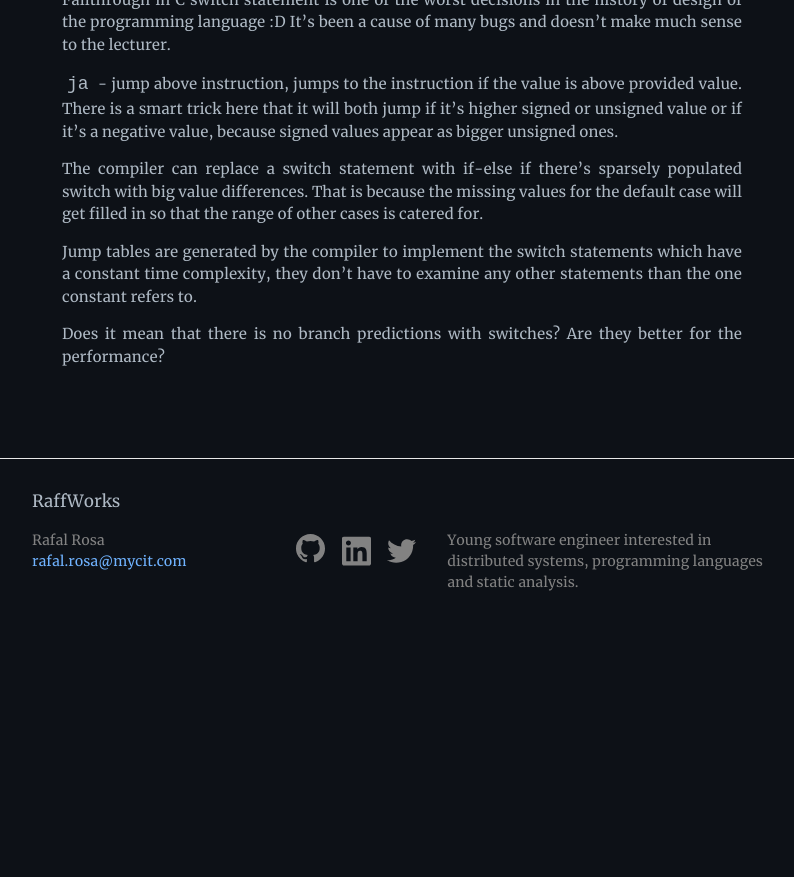
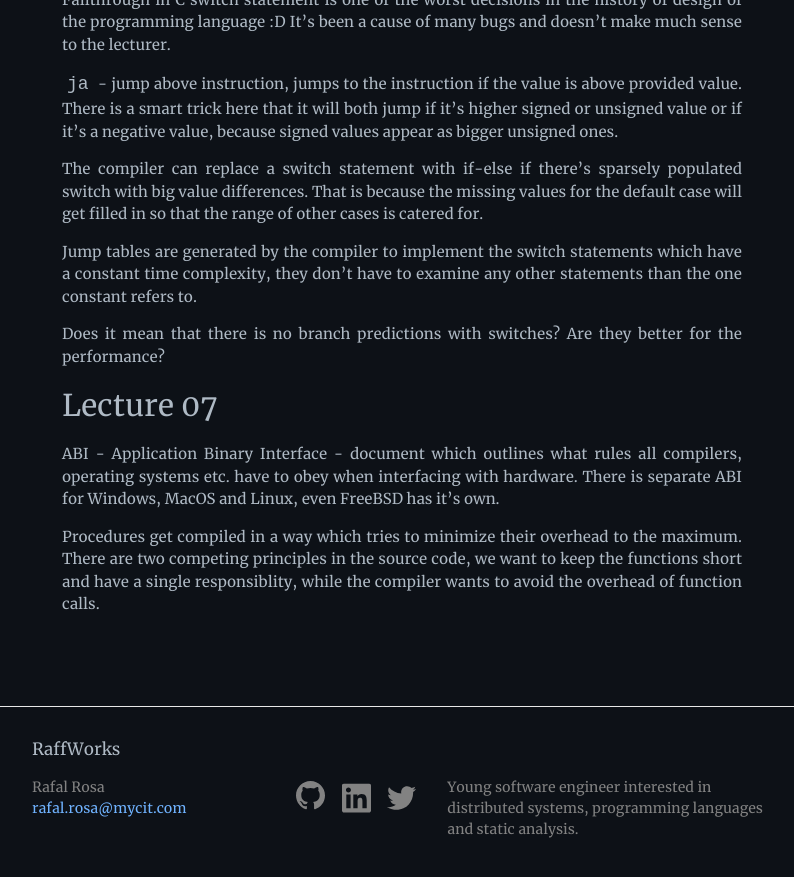
Before and after one commit to pomyslowynick/pomyslowynick.github.io, a Jekyll site: the page built from _posts/2022-01-07-computer-systems.md, in a window 1280 px wide and 900 px high, scrolled down 1732 px. Shown: the top 877 px of the window, without its empty margins (238-1032 px from the left). Built offline with Jekyll 4.4.1, drawn with Linux system fonts in a browser that asks for light colours; before the commit the page ends 2385 px from its top, so only the background shows below that.

Commit message:
Add first notes from the lecture 07

```diff
--- a/_posts/2022-01-07-computer-systems.md
+++ b/_posts/2022-01-07-computer-systems.md
@@ -56,3 +56,8 @@ The compiler can replace a switch statement with if-else if there's sparsely pop
 Jump tables are generated by the compiler to implement the switch statements which have a constant time complexity, they don't have to examine any other statements than the one constant refers to.
 
 Does it mean that there is no branch predictions with switches? Are they better for the performance?
+
+## Lecture 07
+ABI - Application Binary Interface - document which outlines what rules all compilers, operating systems etc. have to obey when interfacing with hardware. There is separate ABI for Windows, MacOS and Linux, even FreeBSD has it's own.
+
+Procedures get compiled in a way which tries to minimize their overhead to the maximum. There are two competing principles in the source code, we want to keep the functions short and have a single responsiblity, while the compiler wants to avoid the overhead of function calls.
```
